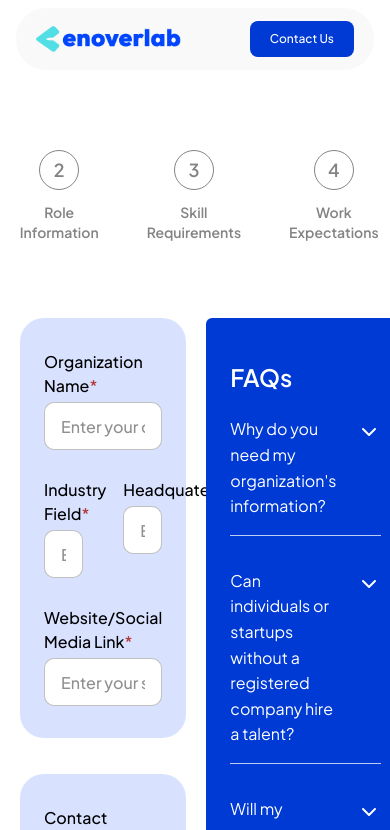
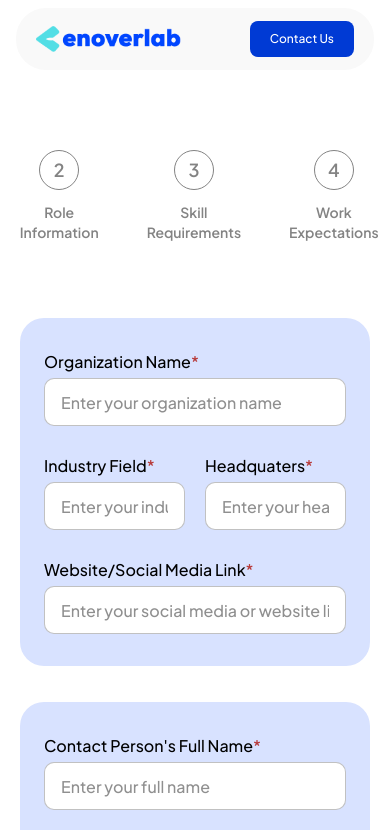
Before and after one commit to Fearless09/enoverlab_new, a Next.js app: page /hire/talent in a window 390 px wide. Shown: the top 830 px of the page. Built offline with nearby package versions, Linux system fonts and the light colour scheme.

Commit message:
Hire page responsiveness

```diff
--- a/src/app/globals.css
+++ b/src/app/globals.css
@@ -20,12 +20,13 @@
   --font-mono: var(--font-geist-mono);
   --font-plus-jakarta-sans: "Plus Jakarta Sans", sans-serif;
 
-  --text-max-60: clamp(28px, 5vw, 60px);
-  --text-max-45: clamp(26px, 4.5vw, 45px);
-  --text-max-40: clamp(24px, 4vw, 40px);
-  --text-max-36: clamp(22px, 3.5vw, 36px);
-  --text-max-24: clamp(18px, 2.5vw, 24px);
-  --text-max-20: clamp(16px, 2vw, 20px);
+  --text-max-60: clamp(48px, 3vw + 1rem, 60px);
+  --text-max-45: clamp(36px, 2vw + 1.25rem, 45px);
+  --text-max-40: clamp(32px, 2vw + 1rem, 40px);
+  --text-max-36: clamp(28px, 1.5vw + 1rem, 36px);
+  --text-max-28: clamp(24px, 1vw + 1rem, 28px);
+  --text-max-24: clamp(20px, 1vw + 0.75rem, 24px);
+  --text-max-20: clamp(16px, 1vw + 0.5rem, 20px);
 
   --breakpoint-ipad: 992px;
 
--- a/src/app/hire/components/Feedback.tsx
+++ b/src/app/hire/components/Feedback.tsx
@@ -3,8 +3,8 @@ import { Button } from "@/components/ui/Button";
 const Feedback = () => {
   return (
     <section className="relative bg-[#E0E9FE] py-12">
-      <section className="wrapper flex max-w-3xl items-center justify-between">
-        <h1 className="text-primary-400 max-w-[450px] text-[45px]/[160%] text-pretty">
+      <section className="wrapper flex max-w-3xl flex-col items-center justify-between gap-10 sm:flex-row">
+        <h1 className="text-primary-400 text-max-45/[1.4] max-w-[450px] text-center text-pretty sm:text-left">
           We appreciate your feedback
         </h1>
 
--- a/src/app/hire/components/Talent.tsx
+++ b/src/app/hire/components/Talent.tsx
@@ -4,8 +4,8 @@ import Image from "next/image";
 const Talent = () => {
   return (
     <section className="relative bg-[#E0E9FE] py-20">
-      <section className="wrapper flex items-center justify-between gap-10">
-        <main className="relative aspect-[5.69/5] max-w-[569px] flex-1 overflow-clip rounded-md">
+      <section className="wrapper ipad:flex-row flex flex-col-reverse items-center justify-between gap-x-5 gap-y-12">
+        <main className="relative aspect-[5.69/5] w-full max-w-[569px] flex-1 overflow-clip rounded-md">
           <Image
             alt=""
             src={"/hire_2.png"}
@@ -16,7 +16,7 @@ const Talent = () => {
         </main>
 
         <main className="text-pretty">
-          <h1 className="text-primary-400 text-[40px]/[60px] font-semibold">
+          <h1 className="text-primary-400 text-max-40/[60px] font-semibold">
             Hire our talent
           </h1>
 
@@ -27,9 +27,9 @@ const Talent = () => {
                   <Icon className="text-primary-400 size-9" />
                 </span>
 
-                <span className="text-xl">
+                <span className="text-max-20">
                   <h1 className="text-primary-400 font-semibold">{title}</h1>
-                  <p className="mt-2 font-light">{description}</p>
+                  <p className="mt-0.5 font-light">{description}</p>
                 </span>
               </li>
             ))}
--- a/src/app/hire/components/Values.tsx
+++ b/src/app/hire/components/Values.tsx
@@ -2,20 +2,20 @@ const Values = () => {
   return (
     <section className="relative pt-25 pb-20">
       <section className="wrapper text-pretty">
-        <h1 className="text-primary-400 text-center text-[40px] font-bold">
+        <h1 className="text-primary-400 text-max-40 text-center font-bold">
           Our Values
         </h1>
 
-        <main className="mt-12 grid grid-cols-3 gap-5">
+        <main className="mt-10 grid grid-cols-1 gap-5 sm:grid-cols-2 md:grid-cols-3">
           {values.map((value, index) => (
             <div
               className="rounded-xl border border-[#E0E9FE]/50 p-8 pt-10 shadow-[0_4px_6px_0_#E0E9FE]"
               key={index}
             >
-              <h2 className="text-[28px]/[35px] font-bold text-black">
+              <h2 className="text-max-28/[35px] font-bold text-black">
                 {value.title}
               </h2>
-              <p className="mt-6 text-xl/[35px] font-light text-[#545454]">
+              <p className="mt-6 text-max-20/[35px] font-light text-[#545454]">
                 {value.description}
               </p>
             </div>
--- a/src/app/hire/talent/components/Step1.tsx
+++ b/src/app/hire/talent/components/Step1.tsx
@@ -16,7 +16,7 @@ const Step1: StepsProps = ({ dispatcher }) => {
           placeholder="Enter your organization name"
         />
 
-        <div className="grid grid-cols-2 gap-10">
+        <div className="grid grid-cols-2 gap-5">
           <InputGroup
             label="Industry Field"
             id="industry_field"
@@ -46,7 +46,7 @@ const Step1: StepsProps = ({ dispatcher }) => {
           placeholder="Enter your full name"
         />
 
-        <div className="grid grid-cols-2 gap-10">
+        <div className="grid grid-cols-2 gap-5">
           <InputGroup
             label="Position/Role"
             id="position_role"
--- a/src/app/hire/talent/components/Step2.tsx
+++ b/src/app/hire/talent/components/Step2.tsx
@@ -23,8 +23,8 @@ const Step2: StepsProps = ({ dispatcher }) => {
       />
 
       <div>
-        <h6 className="text-lg text-black">Type of Hire</h6>
-        <div className="mt-3 flex flex-wrap items-center gap-x-7 gap-y-5">
+        <h6 className="text-base text-black md:text-lg">Type of Hire</h6>
+        <div className="mt-3 flex flex-wrap items-center gap-x-5 gap-y-5">
           {hireType.map((hire, index) => (
             <Checkbox key={index} label={hire} id={`hire_type_${index}`} />
           ))}
--- a/src/app/hire/talent/components/Step3.tsx
+++ b/src/app/hire/talent/components/Step3.tsx
@@ -17,8 +17,8 @@ const Step3: StepsProps = ({ dispatcher }) => {
       <InputGroup label="If Others please specify" id="expertise_others" />
 
       <div>
-        <h6 className="text-lg text-black">Experience Level</h6>
-        <div className="mt-3 flex flex-wrap items-center gap-x-7 gap-y-5">
+        <h6 className="text-base text-black md:text-lg">Experience Level</h6>
+        <div className="mt-3 flex flex-wrap items-center gap-x-5 gap-y-5">
           {levels.map((level, index) => (
             <Checkbox key={index} label={level} id={`level_${index}`} />
           ))}
--- a/src/app/hire/talent/components/Step5.tsx
+++ b/src/app/hire/talent/components/Step5.tsx
@@ -11,10 +11,10 @@ const Step5: StepsProps = ({ dispatcher }) => {
       <InputGroup label="Salary Range / Stipend (optional)" id="salary" />
 
       <div>
-        <h6 className="text-lg text-black">
+        <h6 className="text-base text-black md:text-lg">
           Would you like Enoverlab to shortlist candidates for you?
         </h6>
-        <div className="mt-3 flex flex-wrap items-center gap-x-7 gap-y-5">
+        <div className="mt-3 flex flex-wrap items-center gap-x-5 gap-y-5">
           {shortlistOptions.map((option, index) => (
             <Checkbox
               key={index}
--- a/src/app/hire/talent/page.tsx
+++ b/src/app/hire/talent/page.tsx
@@ -36,8 +36,8 @@ const page = () => {
             dispatcher={stepDispater}
           />
 
-          <section className="mt-19 flex justify-between gap-5">
-            <main className="w-full max-w-[720px]">
+          <section className="mt-19 flex flex-col justify-between gap-5 gap-y-15 md:flex-row">
+            <main className="w-full max-w-[720px] flex-1">
               {step === 1 && <Step1 dispatcher={stepDispater} />}
               {step === 2 && <Step2 dispatcher={stepDispater} />}
               {step === 3 && <Step3 dispatcher={stepDispater} />}
--- a/src/components/shared/StepsIndicator.tsx
+++ b/src/components/shared/StepsIndicator.tsx
@@ -29,7 +29,7 @@ const StepsIndicator: Props = ({
   stepsTitle,
 }) => {
   return (
-    <section className="flex items-start justify-center gap-6">
+    <section className="flex items-center justify-center gap-6">
       {stepsTitle.map((title, index) => (
         <React.Fragment key={index}>
           <div
```
Also changed, not shown: src/app/hire/components/Hero.tsx (+7 -7 lines).
